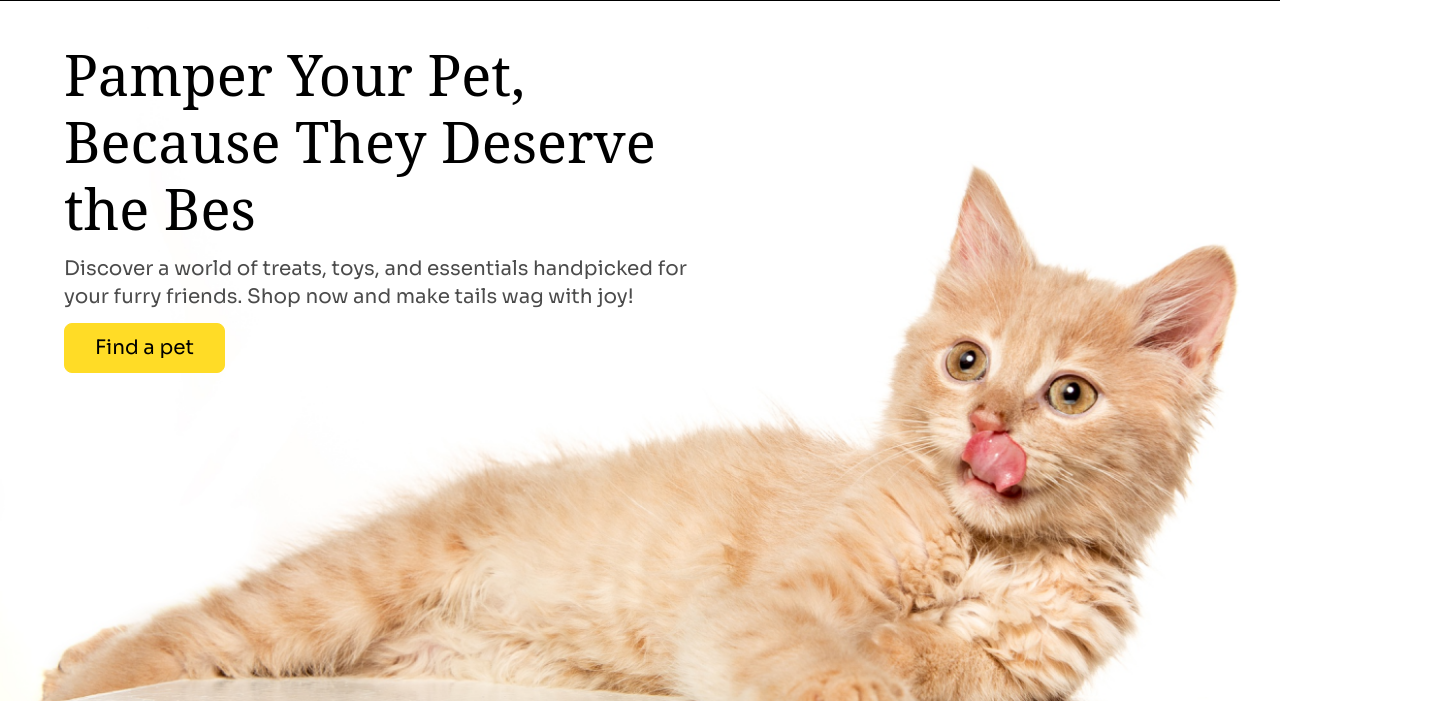
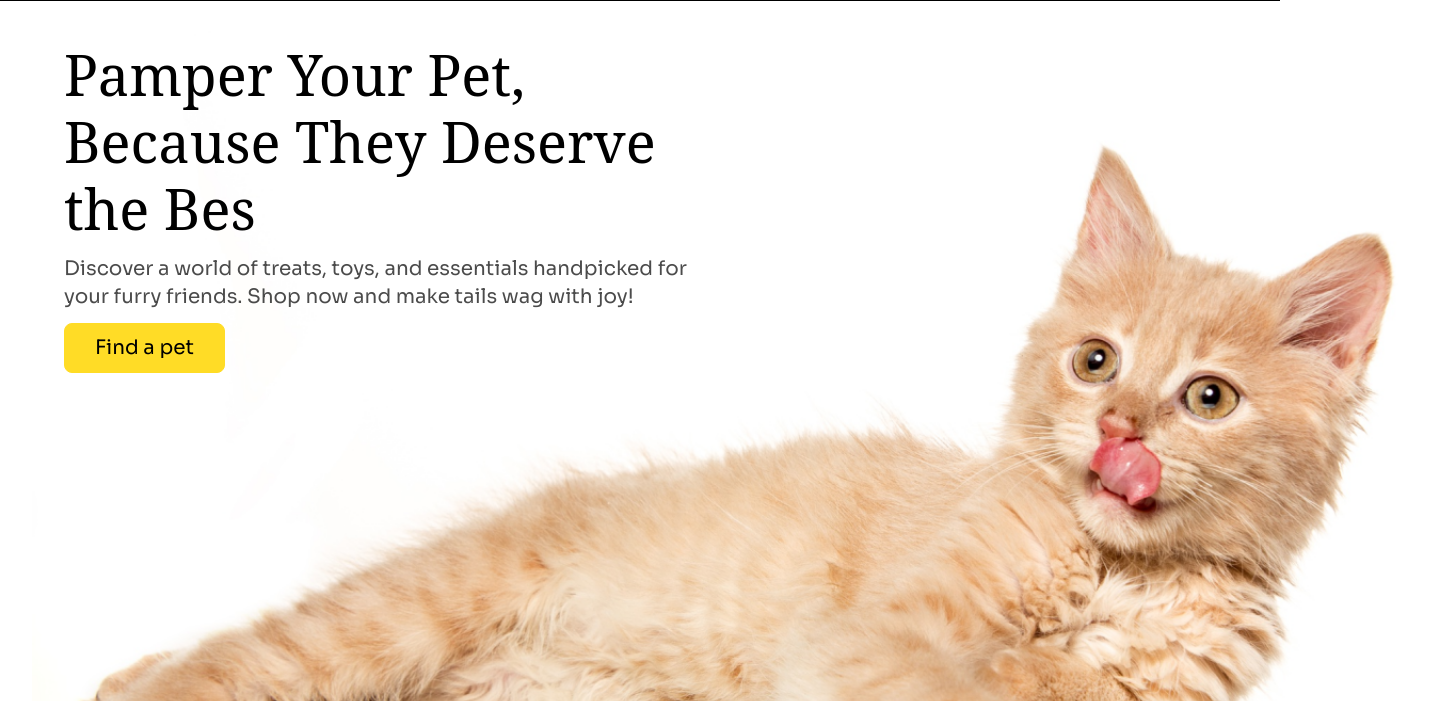
Before and after one commit to mzs21/B11-A3-V1, a website: page index.html in a window 1280 px wide. Shown: the part 99-800 px from the top of the page, 1440 px wide, since content can reach past the window. Drawn offline with Linux system fonts and the light colour scheme; a web font is replaced by a local one.

Commit message:
fix: banner img spacing

```diff
--- a/src/input.css
+++ b/src/input.css
@@ -72,7 +72,7 @@ nav ul {
 }
 
 .banner-container img {
-  @apply absolute top-60 -z-10 md:scale-90 md:top-54 lg:scale-100 lg:top-10 xl:top-0;
+  @apply absolute top-60 -z-10 md:scale-90 md:top-54 xl:scale-110 lg:top-10 xl:top-0 xl:left-24;
 }
 
 @media screen and (max-width: 320px) {
```
Also changed, not shown: src/output.css.
